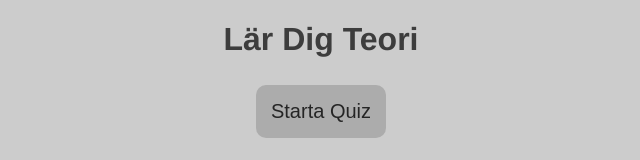
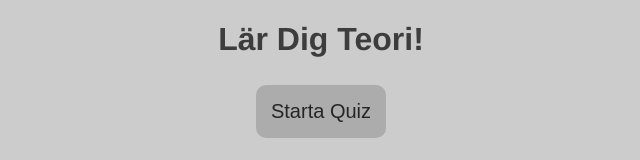
Before and after one commit to FalasFry/DrivingQuiz, a Vue app: page / in a window 1280 px wide. Shown: the top 160 px of the page, without its empty margins (319-959 px from the left). Built offline with nearby package versions, Linux system fonts and the light colour scheme.

Commit message:
fix css hopefully

```diff
--- a/src/components/QuizApplet.vue
+++ b/src/components/QuizApplet.vue
@@ -1,8 +1,9 @@
 <template>
     <div>
-      <header v-if="!isStarted">
-        <h1>Lär Dig Teori</h1>
+      <header>
+        <h1>  </h1>
       </header>
+      <h1 v-if="!isStarted">Lär Dig Teori!</h1>
       <button v-if="!isStarted" @click="StartQuiz">Starta Quiz</button>
 
       <div v-if="isStarted" class="QuizGame">
@@ -127,10 +128,6 @@
 
   <!-- Add "scoped" attribute to limit CSS to this component only -->
 <style scoped>
-
-  header {
-    position: sticky;
-  }
   .quizGame {
     display: inline;
   }
@@ -256,7 +253,7 @@
 
   @media screen and (display: standalone) {
     header {
-      padding-top: 50px;
+      height: 100px;
       position: sticky;
     }
   }
```
